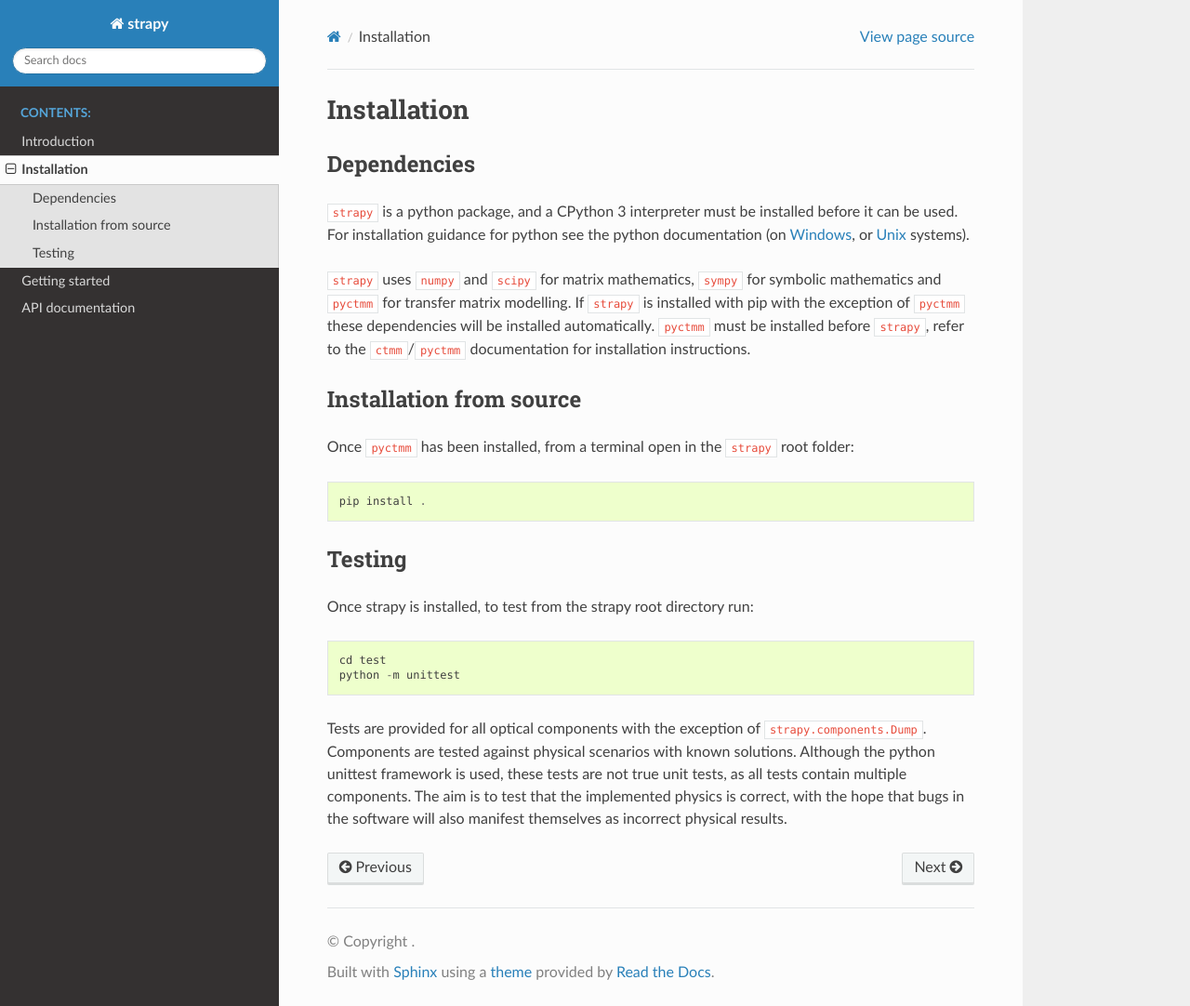
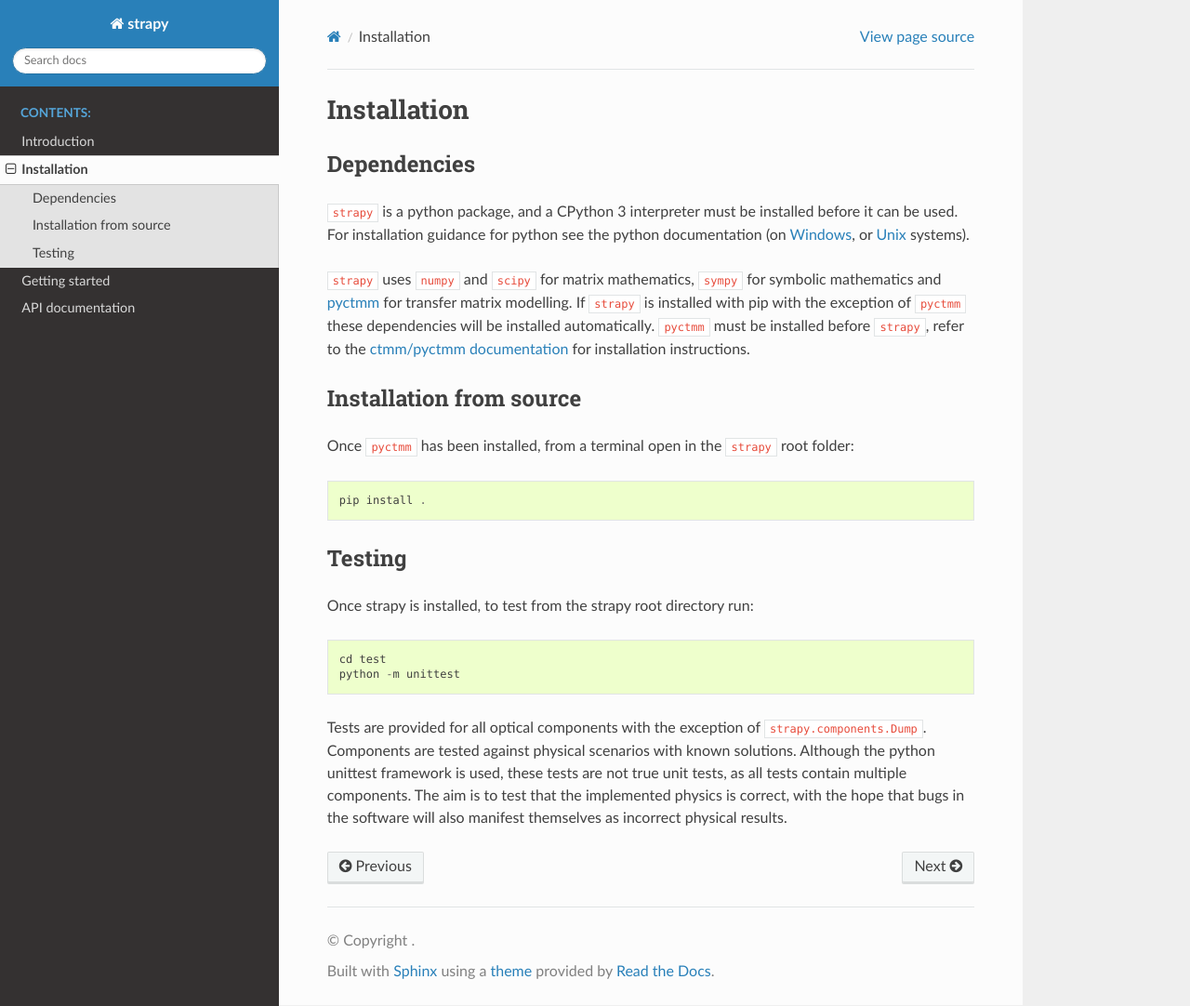
Before and after one commit to strapy-project/strapy, a Sphinx documentation site: the page built from doc/source/usage/installation.rst, in a window 1280 px wide and 1082 px high. Shown: the whole window at 93% size. Built offline with Sphinx 7.4.7 and the Read the Docs theme 2.0.0, drawn with Linux system fonts in a browser that asks for light colours; cross-references to code outside the pages are shown as plain code; part of the change alters nothing that is shown.

```diff
--- a/doc/source/usage/installation.rst
+++ b/doc/source/usage/installation.rst
@@ -9,10 +9,10 @@ documentation (on `Windows <https://docs.python.org/3/using/windows.html>`_, or
 `Unix <https://docs.python.org/3/using/unix.html>`_ systems).
 
 `strapy` uses `numpy` and `scipy` for matrix mathematics, `sympy` for symbolic
-mathematics and `pyctmm` for transfer matrix modelling. If `strapy` is installed
+mathematics and `pyctmm <https://github.com/strapy-project/ctmm>`_ for transfer matrix modelling. If `strapy` is installed
 with pip with the exception of `pyctmm` these dependencies will be installed
 automatically. `pyctmm` must be installed before `strapy`, refer to the
-:code:`ctmm`/`pyctmm` documentation for installation instructions.
+`ctmm/pyctmm documentation <https://ctmm.readthedocs.io>`_ for installation instructions.
 
 Installation from source
 ------------------------
```
